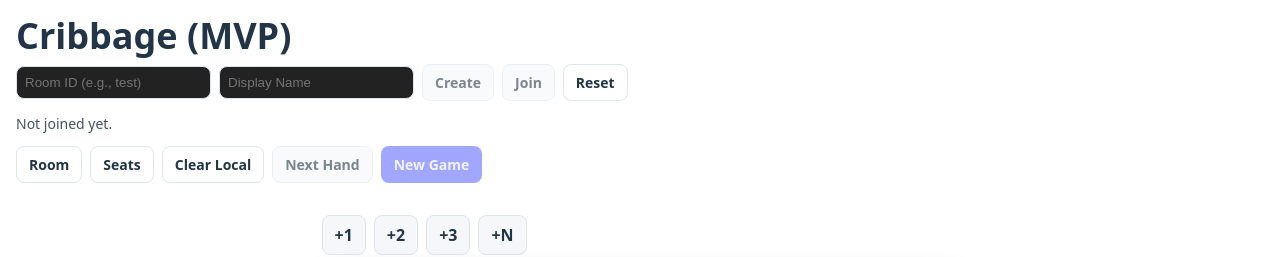
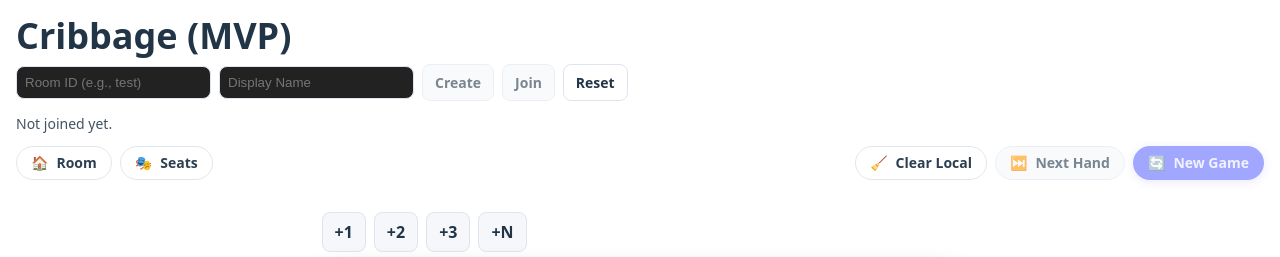
Before and after one commit to Klasens/cribbage, a React (Vite) app in the folder client/: page / in a window 1280 px wide. Shown: the top 257 px of the page. Built offline with nearby package versions, Linux system fonts and the light colour scheme; no server answers.

Commit message:
style(ui): add lane headers + pill toolbar with L/C/R groups
- Pegboard: “Player 1/2” headers; mirrored score alignment per lane
- Toolbar: pill buttons w/ icons; left/center/right group layout
- ControlsBar wired to groups; kept server as sole source of truth

```diff
--- a/client/src/components/ControlsBar.jsx
+++ b/client/src/components/ControlsBar.jsx
@@ -20,12 +20,15 @@ export default function ControlsBar({
 
   return (
     <Toolbar>
+      {/* LEFT group */}
+      <div className="ui-toolbar__group ui-toolbar__left">
         <Button
           onClick={() => ui.openModal("room")}
           variant="subtle"
           title="Room info, crib progress, starter, and log"
         >
-        Room
+          <span aria-hidden>🏠</span>
+          <span>Room</span>
         </Button>
 
         <Button
@@ -33,9 +36,13 @@ export default function ControlsBar({
           variant="subtle"
           title="See seats, scores, and dealer"
         >
-        Seats
+          <span aria-hidden>🎭</span>
+          <span>Seats</span>
         </Button>
+      </div>
 
+      {/* CENTER group */}
+      <div className="ui-toolbar__group ui-toolbar__center">
         {joined && isDealer && (
           <Button
             onClick={onDeal}
@@ -46,16 +53,21 @@ export default function ControlsBar({
                 : "Dealer: deal 6 cards to each player"
             }
           >
-          Deal 6
+            <span aria-hidden>🃏</span>
+            <span>Deal 6</span>
           </Button>
         )}
+      </div>
 
+      {/* RIGHT group */}
+      <div className="ui-toolbar__group ui-toolbar__right">
         <Button
           onClick={() => onClearLocal(false)}
           title="Clear saved seat/name for this room (no reload)"
           variant="subtle"
         >
-        Clear Local
+          <span aria-hidden>🧹</span>
+          <span>Clear Local</span>
         </Button>
 
         <Button
@@ -69,7 +81,8 @@ export default function ControlsBar({
               : "Available after pegging complete"
           }
         >
-        Next Hand
+          <span aria-hidden>⏭️</span>
+          <span>Next Hand</span>
         </Button>
 
         <Button
@@ -82,8 +95,10 @@ export default function ControlsBar({
           }
           variant="primary"
         >
-        New Game
+          <span aria-hidden>🔄</span>
+          <span>New Game</span>
         </Button>
+      </div>
     </Toolbar>
   );
 }
--- a/client/src/components/Pegboard.jsx
+++ b/client/src/components/Pegboard.jsx
@@ -84,7 +84,6 @@ function indexToPoint(idx, { pip, gap, padL, padT, bdL, bdT }) {
 }
 
 function Pip({ i, state = "empty", ring }) {
-  // ring = optional CSS color for state accent (e.g., seat color for "back")
   const five = ((i + 1) % 5) === 0;
   const cls = ["pip", five ? "pip--five" : "", `pip--${state}`]
     .filter(Boolean)
@@ -92,7 +91,7 @@ function Pip({ i, state = "empty", ring }) {
   return <div className={cls} data-i={i} style={ring ? { ["--pip-ring"]: ring } : undefined} />;
 }
 
-function Lane({ player, dealerSeat, winnerSeat }) {
+function Lane({ laneIndex = 0, player, dealerSeat, winnerSeat }) {
   const color = colorForSeat(player.seatId);
   const backIdx = scoreToIndex(
     typeof player.prevScore === "number" ? player.prevScore : player.score || 0
@@ -119,12 +118,19 @@ function Lane({ player, dealerSeat, winnerSeat }) {
   const backPos = { x: baseBack.x - off, y: baseBack.y + off };
   const frontPos = { x: baseFront.x + off, y: baseFront.y - off };
 
+  const side = laneIndex === 0 ? "left" : "right";
+  const label = `Player ${laneIndex + 1}`;
+
   return (
     <div className={`cboard__lane${isWinner ? " is-winner" : ""}`}>
-      <div className="cboard__laneHeader">
+      <div className={`cboard__laneHeader cboard__laneHeader--${side}`}>
         <div className="cboard__player">
           {isDealer ? "👑 " : null}
-          [Seat {player.seatId}] <strong className="cboard__playerName">{player.name}</strong>
+          <span className="cboard__laneLabel">{label}</span>
+          <span className="cboard__divider">•</span>
+          <span className="cboard__playerName" title={`[Seat ${player.seatId}] ${player.name}`}>
+            [Seat {player.seatId}] {player.name}
+          </span>
         </div>
         <div className="cboard__score">{player.score}</div>
       </div>
@@ -192,9 +198,10 @@ export default function Pegboard({
         <div className="cboard__empty">No players yet.</div>
       ) : (
         <div className="cboard__grid">
-          {lanes.map((p) => (
+          {lanes.map((p, idx) => (
             <Lane
               key={p.seatId}
+              laneIndex={idx}
               player={p}
               dealerSeat={dealerSeat}
               winnerSeat={winnerSeat}
--- a/client/src/components/controls-bar.css
+++ b/client/src/components/controls-bar.css
@@ -1,2 +1,16 @@
-/* ControlsBar currently relies on <Toolbar/> layout; no extra styles yet.
-   This file reserves the block for future tweaks. */
+/* ControlsBar tweaks scoped atop Toolbar defaults. */
+
+/* Slight opacity for subtle buttons in toolbar context */
+.ui-toolbar .ui-btn--subtle {
+  background: transparent;
+  border-color: var(--c-border);
+  opacity: 0.95;
+}
+.ui-toolbar .ui-btn--subtle:hover {
+  opacity: 1;
+}
+
+/* Make primary pill pop a bit more */
+.ui-toolbar .ui-btn--primary {
+  box-shadow: 0 2px 10px rgba(100, 108, 255, 0.25);
+}
--- a/client/src/components/pegboard.css
+++ b/client/src/components/pegboard.css
@@ -59,20 +59,41 @@
   gap: 8px;
   margin-bottom: 8px;
 }
+/* Left lane (Player 1): label/name on left, score on right */
+.cboard__laneHeader--left {
+  flex-direction: row;
+}
+/* Right lane (Player 2): mirror for visual balance — score on left */
+.cboard__laneHeader--right {
+  flex-direction: row-reverse;
+}
+
 .cboard__player {
   font-size: 12px;
   opacity: 0.9;
   min-width: 68px;
-  display: flex;
+  display: inline-flex;
   gap: 6px;
   align-items: center;
 }
-.cboard__playerName { white-space: nowrap; overflow: hidden; text-overflow: ellipsis; }
+.cboard__laneLabel {
+  font-weight: 800;
+  letter-spacing: 0.2px;
+}
+.cboard__divider {
+  opacity: 0.4;
+}
+.cboard__playerName {
+  white-space: nowrap;
+  overflow: hidden;
+  text-overflow: ellipsis;
+}
 .cboard__score {
-  margin-left: auto;
   font-variant-numeric: tabular-nums;
-  font-weight: 700;
+  font-weight: 800;
   color: #eaeaea;
+  min-width: 42px;
+  text-align: center;
 }
 
 /* Pip wrap + grid */
@@ -106,7 +127,6 @@
 
 /* Pip states */
 .pip--back {
-  /* Subtle accent ring using seat color */
   box-shadow:
     0 0 0 1px rgba(0,0,0,0.55) inset,
     0 0 0 2px var(--pip-ring, #3da5d9);
@@ -123,7 +143,6 @@
   border-color: #c7b36a;
   box-shadow:
     0 0 0 1px rgba(0,0,0,0.55) inset,
-    0 0 0 2px rgba(255,215,0,0.45),
     0 0 14px rgba(255,215,0,0.28);
   background: radial-gradient(120% 120% at 50% 50%, #1c1b12, #12140f);
 }
@@ -143,7 +162,6 @@
   transform: translate(0, 0);
   will-change: transform;
 }
-/* Enable transitions only after initial mount */
 .cboard__pegLayer.is-ready .peg {
   transition: transform 260ms cubic-bezier(.2,.7,.2,1);
 }
--- a/client/src/ui/toolbar.css
+++ b/client/src/ui/toolbar.css
@@ -4,4 +4,30 @@
   gap: 8px;
   flex-wrap: wrap;
   align-items: center;
+
+  /* Three-zone layout like the screenshot */
+  justify-content: space-between;
 }
+
+/* Each group holds its own row of pills */
+.ui-toolbar__group {
+  display: flex;
+  gap: 8px;
+  align-items: center;
+  flex-wrap: wrap;
+}
+
+/* Center group stays centered even as left/right grow */
+.ui-toolbar__center {
+  margin-left: auto;
+  margin-right: auto;
+}
+
+/* Pill buttons inside toolbar */
+.ui-toolbar .ui-btn {
+  border-radius: 999px; /* pill */
+  padding-inline: 14px;
+  height: 34px;
+  gap: 8px; /* icon+label spacing */
+  line-height: 1;
+}
```
Lines whose indentation alone changed are shown as unchanged.
